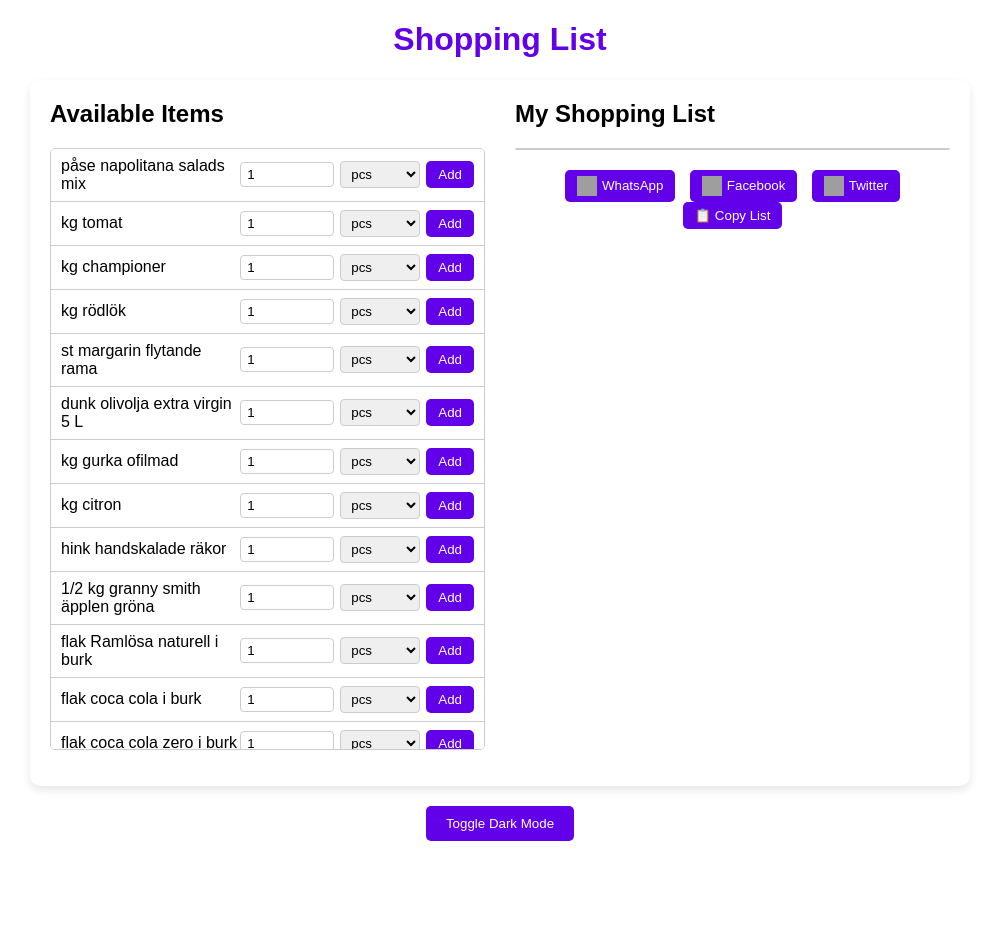
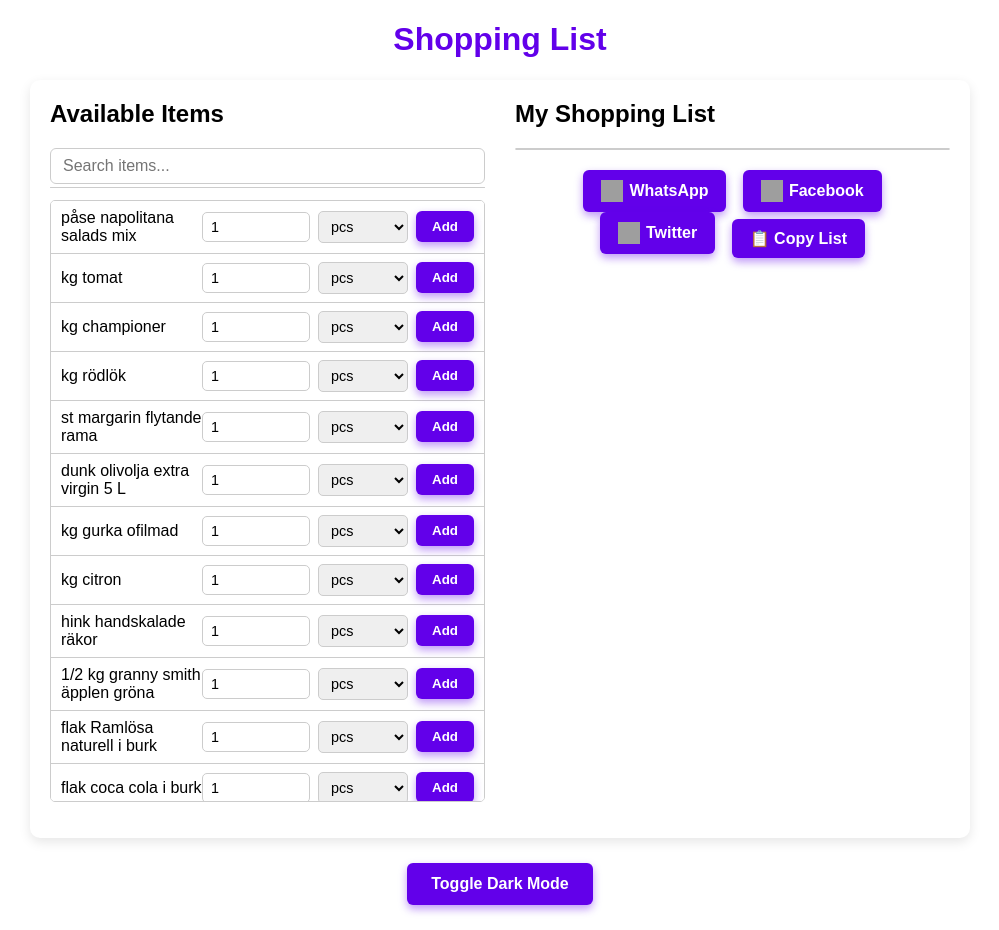
Before and after one commit to Lessthan3348/GroceryManager, a plain HTML site: page index.html in a window 1280 px wide. Shown: the whole page, without its empty margins (140-1139 px from the left). Before the commit the page ends 861 px from the top, so only its background shows below. Drawn offline with Linux system fonts and the light colour scheme; grey boxes are pictures that could not be loaded.

Commit message:
Update index.html

```diff
--- a/index.html
+++ b/index.html
@@ -12,6 +12,8 @@
     --dark-text: #ffffff;
     --primary-color: #6200ea;
     --secondary-color: #03dac6;
+    --btn-shadow: rgba(98, 0, 234, 0.4);
+    --btn-hover-shadow: rgba(3, 218, 198, 0.6);
   }
 
   body {
@@ -27,12 +29,21 @@
     color: var(--dark-text);
   }
 
+  h1 {
+    text-align: center;
+    color: var(--primary-color);
+  }
+
+  .dark-mode h1 {
+    color: var(--secondary-color);
+  }
+
   .container {
     max-width: 900px;
     margin: 20px auto;
     padding: 20px;
     border-radius: 10px;
-    box-shadow: 0 4px 8px rgba(0,0,0,0.1);
+    box-shadow: 0 4px 12px rgba(0,0,0,0.1);
     background-color: var(--light-bg);
     display: flex;
     gap: 30px;
@@ -42,21 +53,65 @@
     background-color: var(--dark-bg);
   }
 
-  h1 {
-    text-align: center;
-    color: var(--primary-color);
-  }
-
-  .dark-mode h1 {
-    color: var(--secondary-color);
+  .items-list, .shopping-list {
+    flex: 1;
   }
 
   h2 {
     margin-top: 0;
   }
 
-  .items-list, .shopping-list {
-    flex: 1;
+  /* Search input with autocomplete container */
+  #search-container {
+    position: relative;
+    margin-bottom: 10px;
+  }
+
+  #search-input {
+    width: 100%;
+    padding: 8px 12px;
+    font-size: 1rem;
+    border: 1.5px solid #ccc;
+    border-radius: 6px;
+    box-sizing: border-box;
+    transition: border-color 0.3s;
+  }
+
+  #search-input:focus {
+    border-color: var(--primary-color);
+    outline: none;
+    box-shadow: 0 0 8px var(--primary-color);
+  }
+
+  /* Autocomplete dropdown */
+  #autocomplete-list {
+    position: absolute;
+    top: 110%;
+    left: 0;
+    right: 0;
+    background: var(--light-bg);
+    border: 1px solid #ccc;
+    border-top: none;
+    max-height: 150px;
+    overflow-y: auto;
+    z-index: 10;
+    border-radius: 0 0 6px 6px;
+  }
+
+  .dark-mode #autocomplete-list {
+    background: var(--dark-bg);
+    border-color: #444;
+  }
+
+  #autocomplete-list div {
+    padding: 8px 12px;
+    cursor: pointer;
+    transition: background-color 0.2s;
+  }
+
+  #autocomplete-list div:hover {
+    background-color: var(--secondary-color);
+    color: #000;
   }
 
   ul {
@@ -93,36 +148,55 @@
   .controls {
     display: flex;
     align-items: center;
-    gap: 6px;
+    gap: 8px;
   }
 
   select, input[type="number"] {
-    padding: 4px 6px;
+    padding: 6px 8px;
     border: 1px solid #ccc;
-    border-radius: 4px;
-    width: 80px;
+    border-radius: 5px;
+    width: 90px;
+    font-size: 0.9rem;
+    transition: border-color 0.3s;
+  }
+
+  select:focus, input[type="number"]:focus {
+    border-color: var(--primary-color);
+    outline: none;
+    box-shadow: 0 0 8px var(--primary-color);
   }
 
   button {
-    padding: 6px 12px;
+    padding: 8px 16px;
     border: none;
-    border-radius: 5px;
+    border-radius: 6px;
     background-color: var(--primary-color);
     color: #fff;
     cursor: pointer;
-    transition: background-color 0.3s;
+    font-weight: 600;
+    box-shadow: 0 4px 8px var(--btn-shadow);
+    transition: background-color 0.3s, box-shadow 0.3s, transform 0.15s ease;
+    user-select: none;
   }
 
   button:hover {
     background-color: var(--secondary-color);
+    box-shadow: 0 6px 12px var(--btn-hover-shadow);
+    transform: scale(1.05);
+  }
+
+  button:active {
+    transform: scale(0.95);
   }
 
   .remove-btn {
     background-color: #e53935;
+    box-shadow: 0 4px 8px rgba(229, 57, 53, 0.5);
   }
 
   .remove-btn:hover {
     background-color: #b71c1c;
+    box-shadow: 0 6px 12px rgba(183, 28, 28, 0.7);
   }
 
   .share {
@@ -131,24 +205,27 @@
   }
 
   .share button {
-    margin: 0 5px;
+    margin: 0 6px;
     display: inline-flex;
     align-items: center;
-    gap: 5px;
+    gap: 6px;
+    font-size: 1rem;
+    padding: 10px 18px;
   }
 
   .share button img {
-    width: 20px;
-    height: 20px;
+    width: 22px;
+    height: 22px;
   }
 
   .toggle {
     text-align: center;
-    margin: 20px 0;
+    margin: 25px 0;
   }
 
   .toggle button {
-    padding: 10px 20px;
+    padding: 12px 24px;
+    font-size: 1rem;
   }
 </style>
 </head>
@@ -157,6 +234,12 @@
   <div class="container">
     <div class="items-list">
       <h2>Available Items</h2>
+
+      <div id="search-container">
+        <input type="text" id="search-input" placeholder="Search items..." autocomplete="off" />
+        <div id="autocomplete-list"></div>
+      </div>
+
       <ul id="available-items">
         <!-- Items injected by JS -->
       </ul>
@@ -164,9 +247,7 @@
 
     <div class="shopping-list">
       <h2>My Shopping List</h2>
-      <ul id="shopping-list">
-        <!-- Added items here -->
-      </ul>
+      <ul id="shopping-list"></ul>
 
       <div class="share">
         <button onclick="shareWhatsApp()" title="Share on WhatsApp">
@@ -245,9 +326,13 @@
 
   const availableItemsEl = document.getElementById('available-items');
   const shoppingListEl = document.getElementById('shopping-list');
+  const searchInput = document.getElementById('search-input');
+  const autocompleteList = document.getElementById('autocomplete-list');
 
-  // Render available items with quantity and unit inputs + Add button
-  items.forEach(item => {
+  // Render all items initially
+  function renderItems(filteredItems) {
+    availableItemsEl.innerHTML = '';
+    filteredItems.forEach(item => {
       const li = document.createElement('li');
       const itemNameDiv = document.createElement('div');
       itemNameDiv.className = 'item-info';
@@ -286,7 +371,12 @@
       li.appendChild(controlsDiv);
       availableItemsEl.appendChild(li);
     });
+  }
 
+  // Initial render
+  renderItems(items);
+
+  // Add to shopping list
   function addToShoppingList(name, quantity, unit) {
     if (!quantity || quantity <= 0) {
       alert('Please enter a valid quantity.');
@@ -317,7 +407,6 @@
   function shareFacebook() {
     const text = getShoppingListText();
     if (!text) return alert('No items to share!');
-    // Facebook sharing usually shares URLs, so share text via share dialog with a dummy url + text in quote param
     const url = `https://www.facebook.com/sharer/sharer.php?u=https://example.com&quote=${encodeURIComponent(text)}`;
     window.open(url, '_blank');
   }
@@ -350,6 +439,48 @@
     darkMode = !darkMode;
     document.body.classList.toggle('dark-mode', darkMode);
   }
+
+  // Search & autocomplete logic
+  searchInput.addEventListener('input', () => {
+    const val = searchInput.value.trim().toLowerCase();
+    if (!val) {
+      autocompleteList.innerHTML = '';
+      renderItems(items);
+      return;
+    }
+
+    // Filter items for autocomplete (max 8)
+    const matched = items.filter(i => i.toLowerCase().includes(val)).slice(0,8);
+
+    autocompleteList.innerHTML = '';
+    matched.forEach(match => {
+      const div = document.createElement('div');
+      // Highlight matched part
+      const regex = new RegExp(`(${val})`, 'gi');
+      const innerHTML = match.replace(regex, '<strong>$1</strong>');
+      div.innerHTML = innerHTML;
+
+      div.onclick = () => {
+        searchInput.value = match;
+        autocompleteList.innerHTML = '';
+        // Render only matched item (or could scroll to it)
+        renderItems([match]);
+      };
+
+      autocompleteList.appendChild(div);
+    });
+
+    // Also filter list live as user types
+    const filtered = items.filter(i => i.toLowerCase().includes(val));
+    renderItems(filtered);
+  });
+
+  // Close autocomplete if clicked outside
+  document.addEventListener('click', (e) => {
+    if (!searchInput.contains(e.target) && !autocompleteList.contains(e.target)) {
+      autocompleteList.innerHTML = '';
+    }
+  });
 </script>
 </body>
 </html>
```
Lines whose indentation alone changed are shown as unchanged.
